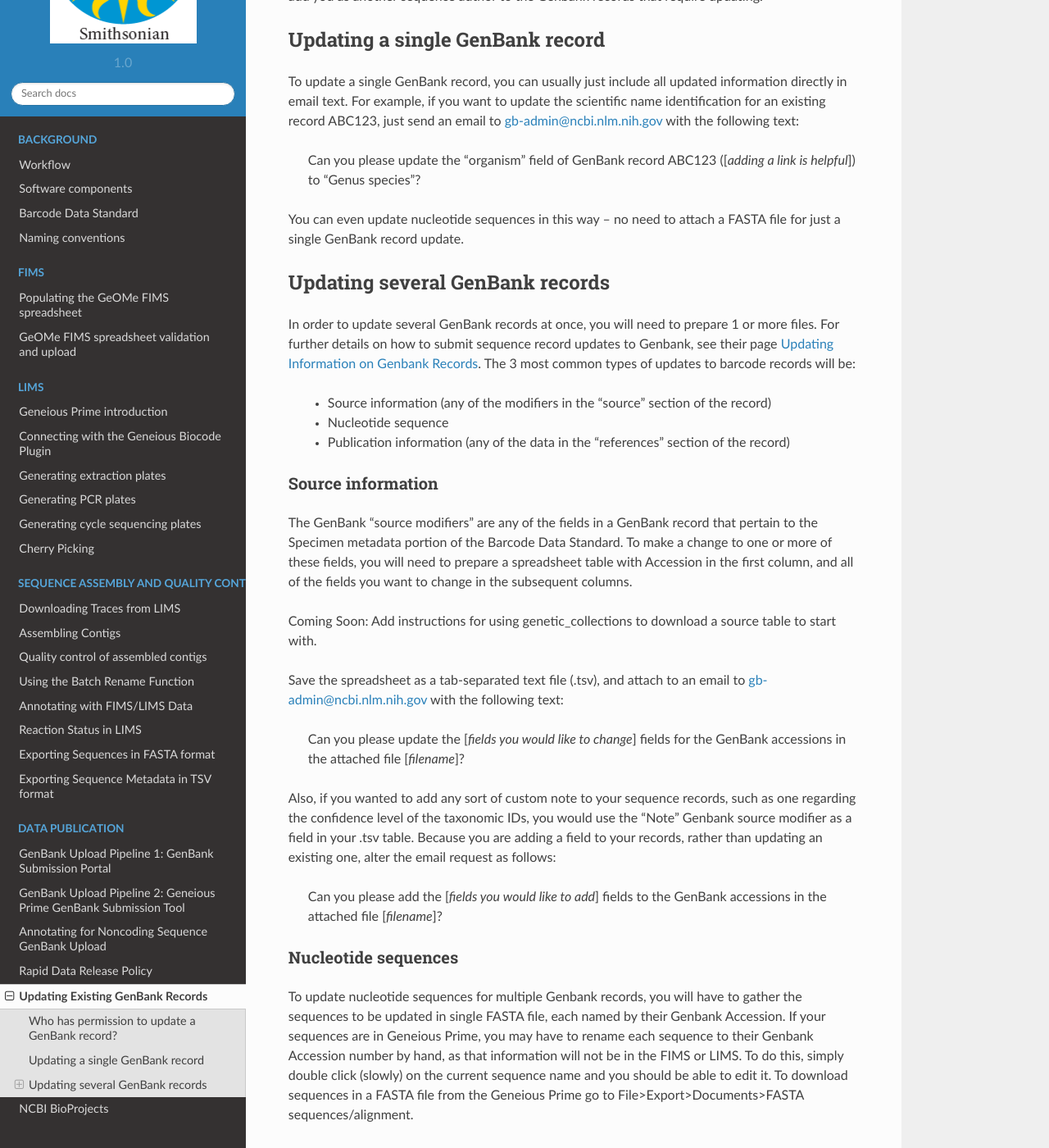
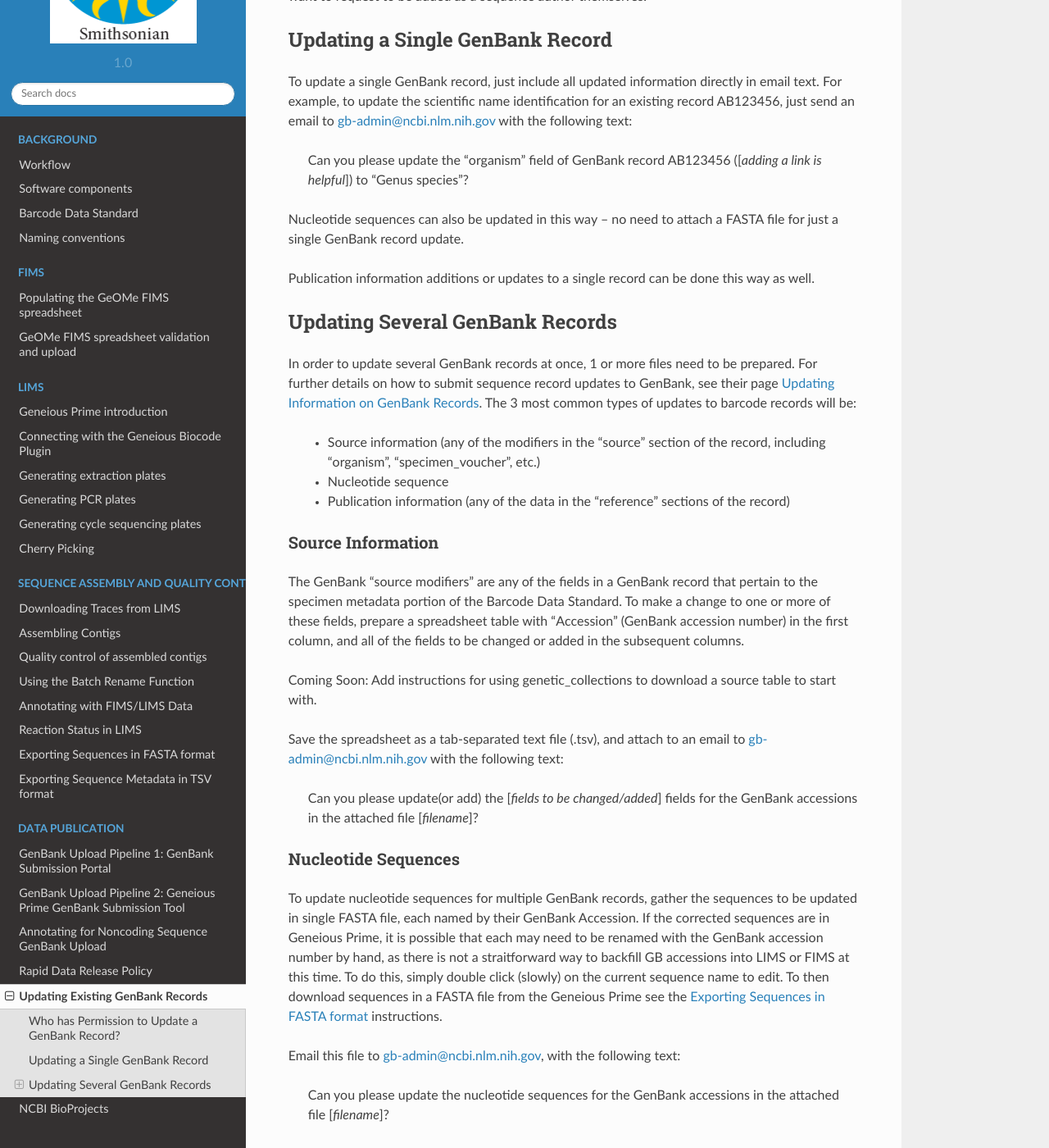
Before and after one commit to SIBarcodeNetwork/ReadtheDocsMaster, a Sphinx documentation site: the page built from Docs/gb_update.rst, in a window 1280 px wide and 1400 px high, scrolled down 376 px. Shown: the whole window at 82% size. Built offline with Sphinx 7.4.7 and the Read the Docs theme 2.0.0, drawn with Linux system fonts in a browser that asks for light colours; some of the changed text lies outside the part shown.

Commit message:
Update gb_update.rst

```diff
--- a/Docs/gb_update.rst
+++ b/Docs/gb_update.rst
@@ -1,71 +1,71 @@
 Updating Existing GenBank Records
 =================================
 
-Now that your records have been published in GenBank, you may notice that there are fields that need to be added or updated.
+Once records have been published in GenBank, there may be fields that need to be added or updated.
 
-Who has permission to update a GenBank record?
+Who has Permission to Update a GenBank Record?
 ----------------------------------------------
 
-Only individuals listed as sequence authors can submit an update. If an update is requested by someone not listed as an author, you must "cc" one of the authors in your email, and request that author give authorization for the update. You may also want to request that the sequence author add you as another sequence author to the Genbank records that require updating.
+Only individuals listed as **sequence authors** can submit an update. If an update is requested by someone not listed as an author, that individual must "cc" one of the authors in the email, and request that author give authorization for the update. The person requesting the update may also want to request to be added as a sequence author themselves.
 
-Updating a single GenBank record
+Updating a Single GenBank Record
 --------------------------------
 
-To update a single GenBank record, you can usually just include all updated information directly in email text. For example, if you want to update the scientific name identification for an existing record ABC123, just send an email to gb-admin@ncbi.nlm.nih.gov with the following text:
+To update a single GenBank record, just include all updated information directly in email text. For example, to update the scientific name identification for an existing record AB123456, just send an email to gb-admin@ncbi.nlm.nih.gov with the following text:
 
-  Can you please update the "organism" field of GenBank record ABC123 ([*adding a link is helpful*]) to "Genus species"?
+  Can you please update the "organism" field of GenBank record AB123456 ([*adding a link is helpful*]) to "Genus species"?
 
-You can even update nucleotide sequences in this way -- no need to attach a FASTA file for just a single GenBank record update.
+Nucleotide sequences can also be updated in this way -- no need to attach a FASTA file for just a single GenBank record update.
 
-Updating several GenBank records
+Publication information additions or updates to a single record can be done this way as well.
+
+Updating Several GenBank Records
 --------------------------------
 
-In order to update several GenBank records at once, you will need to prepare 1 or more files. For further details on how to submit sequence record updates to Genbank, see their page `Updating Information on Genbank Records <https://www.ncbi.nlm.nih.gov/genbank/update/>`_.
+In order to update several GenBank records at once, 1 or more files need to be prepared. For further details on how to submit sequence record updates to GenBank, see their page `Updating Information on GenBank Records <https://www.ncbi.nlm.nih.gov/genbank/update/>`_.
 The 3 most common types of updates to barcode records will be:
 
-  * Source information (any of the modifiers in the "source" section of the record)
+  * Source information (any of the modifiers in the "source" section of the record, including "organism", "specimen_voucher", etc.)
   * Nucleotide sequence
-  * Publication information (any of the data in the "references" section of the record)
+  * Publication information (any of the data in the "reference" sections of the record)
 
-Source information
+Source Information
 ~~~~~~~~~~~~~~~~~~
 
-The GenBank "source modifiers" are any of the fields in a GenBank record that pertain to the Specimen metadata portion of the Barcode Data Standard. To make a change to one or more of these fields, you will need to prepare a spreadsheet table with Accession in the first column, and all of the fields you want to change in the subsequent columns.
+The GenBank "source modifiers" are any of the fields in a GenBank record that pertain to the specimen metadata portion of the Barcode Data Standard. To make a change to one or more of these fields, prepare a spreadsheet table with "Accession" (GenBank accession number) in the first column, and all of the fields to be changed or added in the subsequent columns.
 
 Coming Soon: Add instructions for using genetic_collections to download a source table to start with.
 
 Save the spreadsheet as a tab-separated text file (.tsv), and attach to an email to gb-admin@ncbi.nlm.nih.gov with the following text:
 
-  Can you please update the [*fields you would like to change*] fields for the GenBank accessions in the attached file [*filename*]?
+  Can you please update(or add) the [*fields to be changed/added*] fields for the GenBank accessions in the attached file [*filename*]?
 
-Also, if you wanted to add any sort of custom note to your sequence records, such as one regarding the confidence level of the taxonomic IDs, you would use the "Note" Genbank source modifier as a field in your .tsv table. Because you are adding a field to your records, rather than updating an existing one, alter the email request as follows:
-
-  Can you please add the [*fields you would like to add*] fields to the GenBank accessions in the attached file [*filename*]?
-
-Nucleotide sequences
+Nucleotide Sequences
 ~~~~~~~~~~~~~~~~~~~~
 
-To update nucleotide sequences for multiple Genbank records, you will have to gather the sequences to be updated in single FASTA file, each named by their Genbank Accession. If your sequences are in Geneious Prime, you may have to rename each sequence to their Genbank Accession number by hand, as that information will not be in the FIMS or LIMS. To do this, simply double click (slowly) on the current sequence name and you should be able to edit it. To download sequences in a FASTA file from the Geneious Prime go to File>Export>Documents>FASTA sequences/alignment.
+To update nucleotide sequences for multiple GenBank records, gather the sequences to be updated in single FASTA file, each named by their GenBank Accession. If the corrected sequences are in Geneious Prime, it is possible that each may need to be renamed with the GenBank accession number by hand, as there is not a straitforward way to backfill GB accessions into LIMS or FIMS at this time. To do this, simply double click (slowly) on the current sequence name to edit. To then download sequences in a FASTA file from the Geneious Prime see the :ref:`Exporting_fasta-link` instructions.
 
 Email this file to gb-admin@ncbi.nlm.nih.gov, with the following text:
 
   Can you please update the nucleotide sequences for the GenBank accessions in the attached file [*filename*]?
 
-Publication information
+Publication Information
 ~~~~~~~~~~~~~~~~~~~~~~
 
-If you have a single publication to add to a range of Genbank accessions, simply list the full citation of the publication along with the range of accessions in the text of an email request to gb-admin@ncbi.nlm.nih.gov, for example:
+If a single publication needs to be added to a range of GenBank accessions, simply list the full citation of the publication along with the range of accessions in the text of an email request to gb-admin@ncbi.nlm.nih.gov, for example:
 
   Can you please add the publication reference [*full citation*] to the GenBank accessions [*accession range*]?
 
-From the full citation, Genbank staff will be able to pull Author, Title, Journal, etc. information for the fields in the record.
+From the full citation, GenBank staff will be able to pull Author, Title, Journal, etc. information for the fields in the record.
 
-Similarly, if you have Sequence Authors (can be more than one) to add universally to a range of Genbank accessions, you can request this addition in the text of an email.
+Similarly, if Sequence Authors (can be more than one) need to be added universally to a range of GenBank accessions, request this addition in the text of an email.
 
   Can you please add [*first_initial middle_initial surname*] as a Sequence Author to the GenBank accessions [*accession range*]?
 
-Again, if you are submitting a request and are not already listed as a Sequence Author, Genbank staff will need to see approval from an existing Sequence Author, and you should request that your name be included in the Sequence Author list.
+Again, if an individual is submitting a request and is not already listed as a Sequence Author, GenBank staff will need to see approval from an existing Sequence Author, and the individual should be added to the Sequence Author list.
 
-Note: At least one author must be shared between Sequence Authors and Publication Authors on the Genbank record. If Sequence Authors were not included as authors in the publication, you will need to request the addition of a publication author to the list of Sequence Authors.
+.. note::
 
-Adding multiple publications and author information to sequence records should be similar to adding/editing Source Modifier information, as you will gather fields to be added into a .tsv table file and email to gb-admin@ncbi.nlm.nih.gov, requesting that they add the publication and authorship information to a specific range of accessions specified in the attached file. For potential publication and authorship fields to add, see https://www.ncbi.nlm.nih.gov/genbank/update/#pub
+   At least one author must be shared between Sequence Authors and Publication Authors on the GenBank record. If Sequence Authors were not included as authors in the publication, request the addition of a Publication Author to the list of Sequence Authors.
+
+Adding multiple publications and author information to sequence records should be similar to adding/editing Source Modifier information, fields need to be listed in a .tsv table file and emailed to gb-admin@ncbi.nlm.nih.gov, requesting that they add the publication and authorship information to a specific range of accessions specified in the attached file. For potential publication and authorship fields to add, see https://www.ncbi.nlm.nih.gov/genbank/update/#pub.
```
